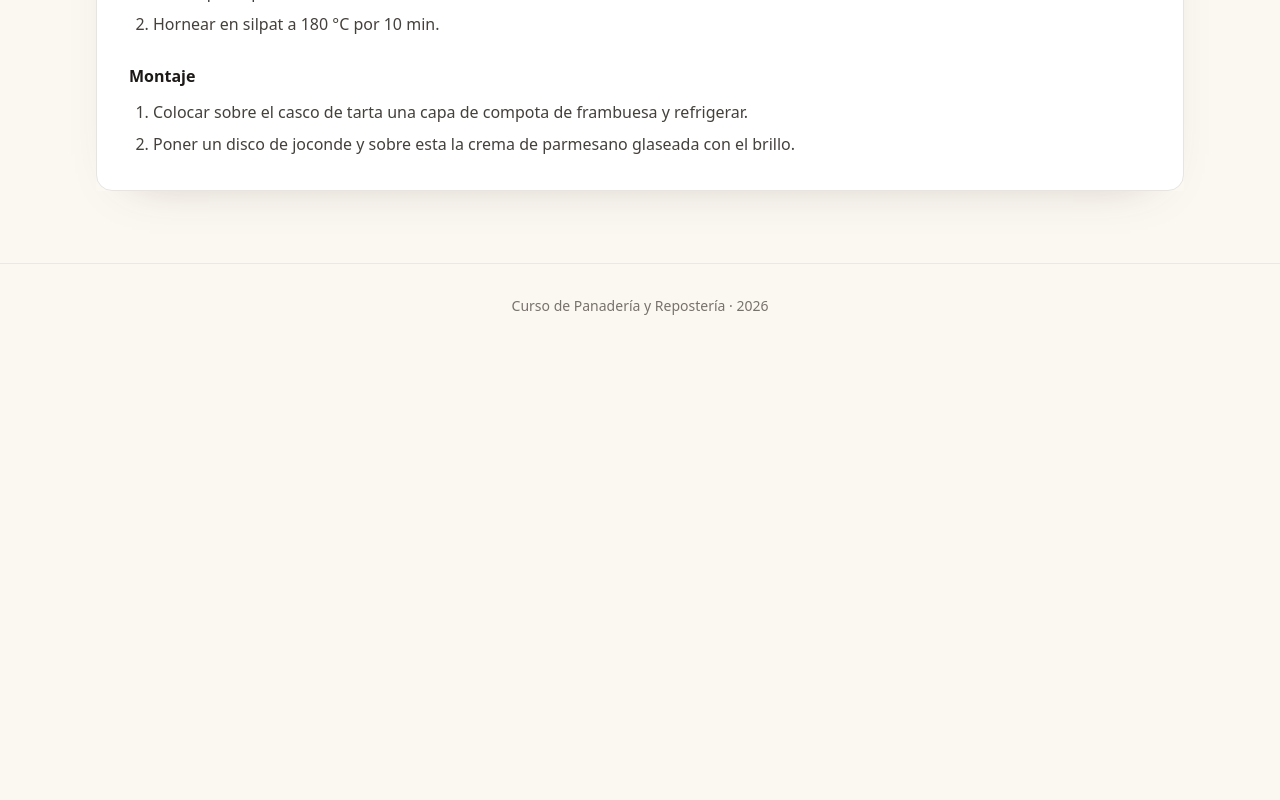
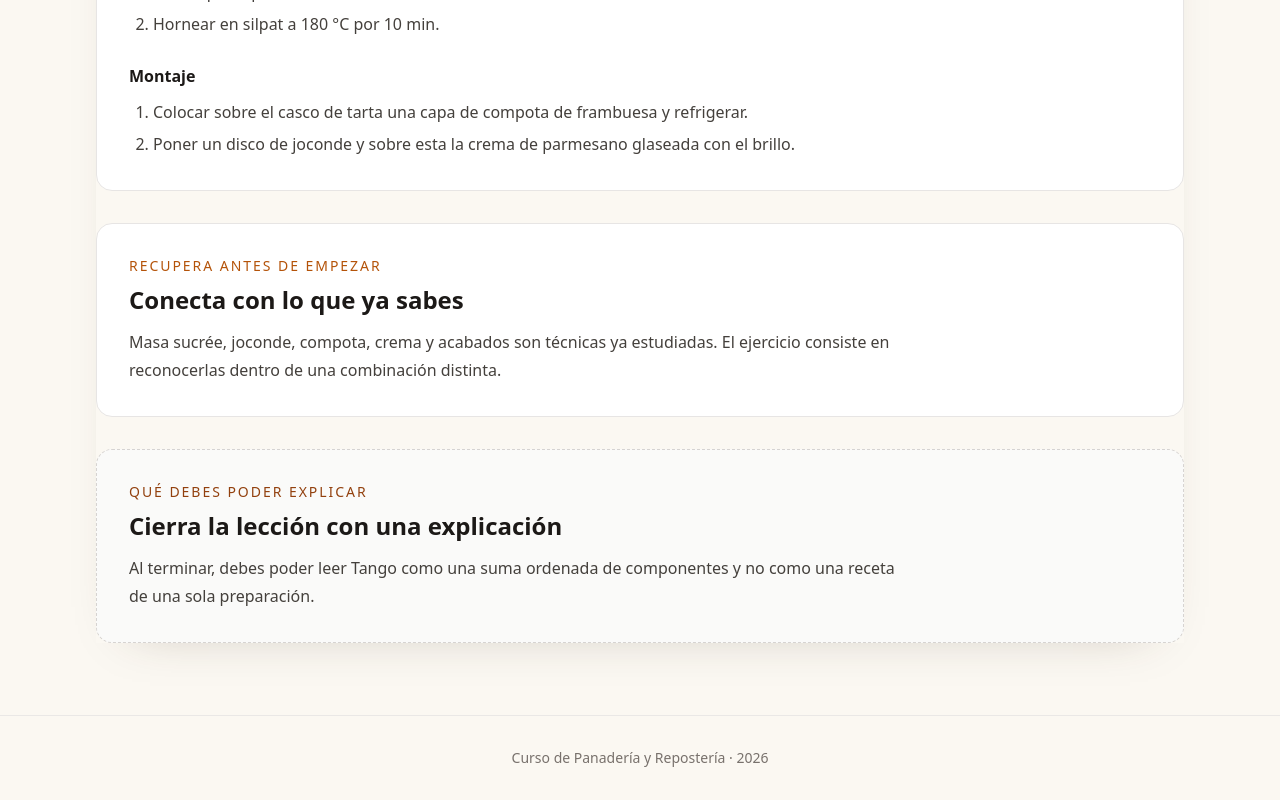
Before and after one commit to Drworm82/CursoPanadero, a Next.js app: page /leccion-tarta-tango in a window 1280 px wide. Shown: the part 2708-3508 px from the top of the page. Before the commit the page ends 3056 px from the top, so only its background shows below. Built offline with nearby package versions, Linux system fonts and the light colour scheme; no server answers.

Commit message:
Profundizar pedagogía de leccion-tarta-tango.js

```diff
--- a/pages/leccion-tarta-tango.js
+++ b/pages/leccion-tarta-tango.js
@@ -33,6 +33,9 @@ export default function LessonPage() {
             <div><h3 className="font-semibold text-stone-900">Montaje</h3><ol className="mt-2 list-decimal space-y-1 pl-6"><li>Colocar sobre el casco de tarta una capa de compota de frambuesa y refrigerar.</li><li>Poner un disco de joconde y sobre esta la crema de parmesano glaseada con el brillo.</li></ol></div>
           </div>
         </section>
+<section className="rounded-2xl border border-stone-200 bg-white p-6 sm:p-8"><p className="text-sm font-medium uppercase tracking-[0.14em] text-amber-700">Recupera antes de empezar</p><h2 className="mt-2 text-2xl font-semibold text-stone-900">Conecta con lo que ya sabes</h2><p className="mt-3 max-w-3xl leading-7 text-stone-700">Masa sucrée, joconde, compota, crema y acabados son técnicas ya estudiadas. El ejercicio consiste en reconocerlas dentro de una combinación distinta.</p></section>
+<section className="rounded-2xl border border-dashed border-stone-300 bg-stone-50 p-6 sm:p-8"><p className="text-sm font-medium uppercase tracking-[0.14em] text-amber-800">Qué debes poder explicar</p><h2 className="mt-2 text-2xl font-semibold text-stone-900">Cierra la lección con una explicación</h2><p className="mt-3 max-w-3xl leading-7 text-stone-700">Al terminar, debes poder leer Tango como una suma ordenada de componentes y no como una receta de una sola preparación.</p></section>
+
       </div>
     </CourseShell>
   );
```
